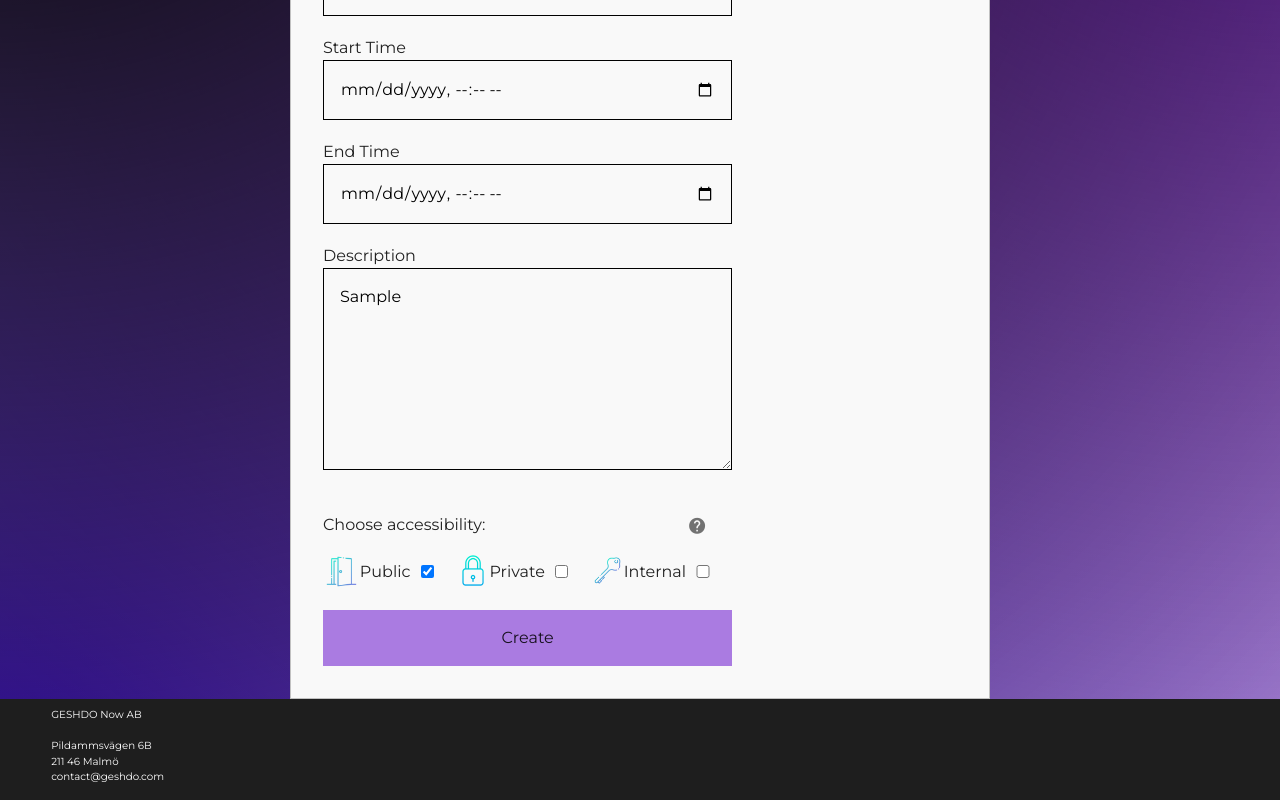
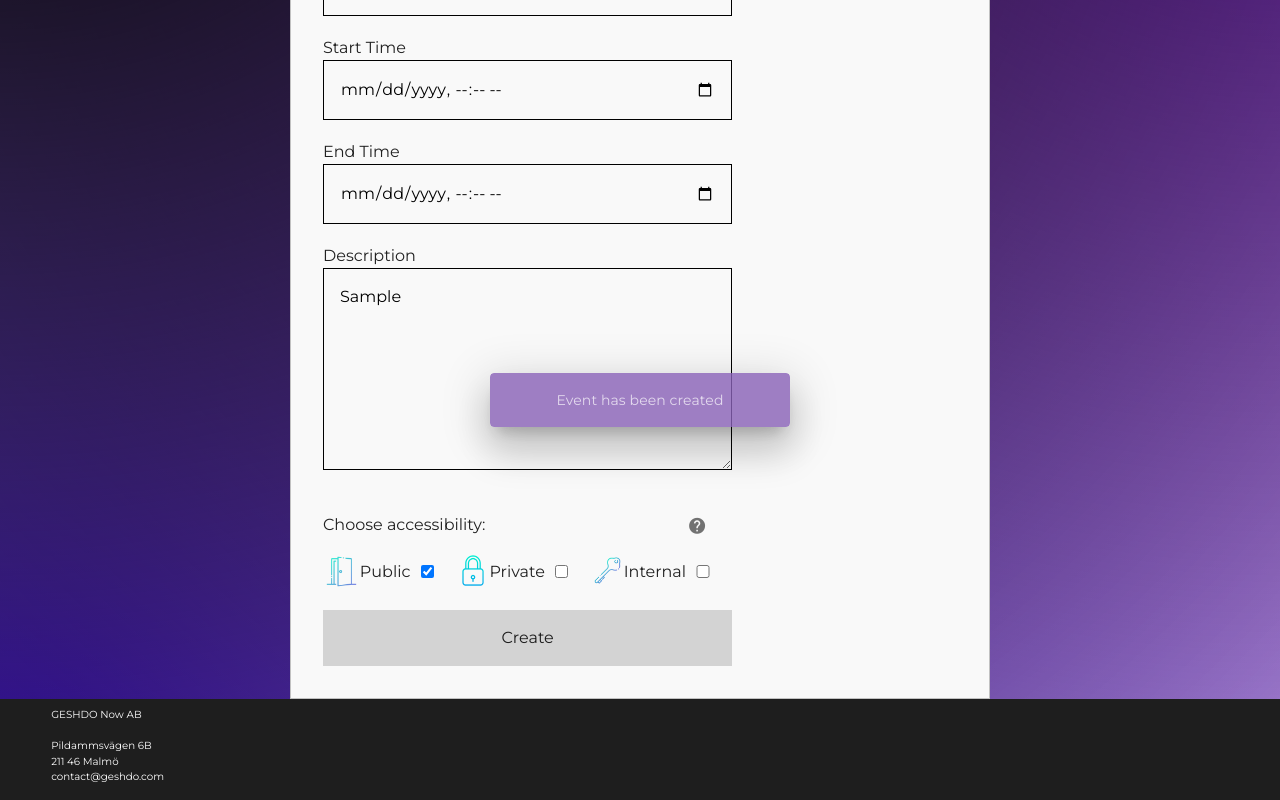
Before and after one commit to MikaelS1000RR/Event-Portal, a Vue app in the folder frontend/: page /create-event in a window 1280 px wide. Both pictures are taken after typing "Sample", "Sample", "Sample" into the empty fields and a click on the button "Create". Shown: the part 330-1130 px from the top of the page. Built offline with nearby package versions, Linux system fonts and the light colour scheme; no server answers.

Commit message:
Added popup and router path to create event

```diff
--- a/frontend/index.css
+++ b/frontend/index.css
@@ -9,7 +9,7 @@
     radial-gradient(at top right, rgb(81, 3, 145), transparent),
     radial-gradient(at bottom left, #4110d4, transparent);
   --buttonPurple: rgba(107, 21, 206, 0.548);
-  --buttonPurpleSecondary:  rgba(136, 97, 182, 0.582);
+  --buttonPurpleSecondary:  rgba(137, 97, 182, 0.808);
 }
 
 body {
--- a/frontend/src/components/Form.vue
+++ b/frontend/src/components/Form.vue
@@ -2,7 +2,6 @@
   <div class="wrapper">
     <h3>Create new event</h3>
     <form @submit.prevent="onCreateEvent">
-
       <p>
         <label id="eventName" for="">Event name</label>
         <input type="text" v-model="eventName" />
@@ -30,8 +29,25 @@
       <div class="accessibility">
         <div class="access-label">
           <p>Choose accessibility:</p>
-      <HelpCircle/>
+          <HelpCircle />
         </div>
+
+           <v-dialog
+      v-model="dialog"
+      hide-overlay
+      persistent
+      width="300"
+    >
+      <v-card
+        color="primary"
+        dark
+      >
+        <v-card-text>
+          Event has been created
+
+        </v-card-text>
+      </v-card>
+    </v-dialog>
 
         <p class="checkbox">
           <img class="door" src="../assets/CreateEventImg/door.png" />
@@ -74,8 +90,6 @@
         <input type="file" name="" id="upload" />
       </p>
 
-
-
       <p>
         <button type="submit" class="btn btn-primary">Create</button>
       </p>
@@ -85,10 +99,10 @@
 
 <script>
 // import axios from 'axios';
-import HelpCircle from '../components/HelpCircle.vue'
+import HelpCircle from "../components/HelpCircle.vue";
 export default {
-  components:{
-HelpCircle
+  components: {
+    HelpCircle,
   },
   data() {
     return {
@@ -103,10 +117,20 @@ HelpCircle
       internalAccess: false,
       access: "public",
       hostId: "061eb70c-7055-4d07-a584-b3c20cd59d73",
+     dialog: false,
+
     };
+  },
+  watch: {
+      dialog (val) {
+        if (!val) return
+
+        setTimeout(() => this.redirect(), 3000)
+      },
     },
   methods: {
     async onCreateEvent() {
+        this.dialog=true;
       const startDateTime = `${this.startTimeAndDate}:59.3528866+02:00`;
       const endDateTime = `${this.endTimeAndDate}:59.3528866+02:00`;
 
@@ -123,10 +147,16 @@ HelpCircle
         hostId: this.hostId,
       };
 
-      console.log('event is form is', createdEvent);
+      console.log("event is form is", createdEvent);
 
       this.$store.commit("setCreatedEvent", createdEvent);
       await this.$store.dispatch("createNewEvent");
+
+    },
+
+    redirect() {
+      this.afterCreate = false;
+      this.$router.push("/");
     },
     disablePublicAndInternal() {
       this.access = "private";
@@ -156,6 +186,22 @@ HelpCircle
 
 body {
   padding-top: 1rem;
+}
+
+
+.v-dialog > .v-card > .v-card__text {
+  padding: 2vh 3vw 2vh 3vw;
+  display: flex;
+
+  justify-content: center;
+}
+
+.v-dialog > .v-card > .v-card__title {
+  font-size: 1.1em !important;
+  font-family: "Montserrat", sans-serif !important;
+}
+.v-application .primary {
+  background-color: var(--buttonPurpleSecondary) !important;
 }
 
 .wrapper {
@@ -225,12 +271,12 @@ form p {
   grid-row: 1 / 2;
 }
 
-.accessibility{
+.accessibility {
   grid-column: 1/2;
-  margin-top:2vh;
+  margin-top: 2vh;
 }
 
-.access-label{
+.access-label {
   display: flex;
   flex-direction: row;
   justify-content: space-between;
@@ -241,7 +287,7 @@ form p {
   flex-direction: row;
   justify-content: center;
   align-items: center;
-  padding-top:2vh;
+  padding-top: 2vh;
 }
 
 #public,
@@ -249,14 +295,15 @@ form p {
 #internal {
   cursor: pointer;
   outline: none;
-  margin-right:1vw;
+  margin-right: 1vw;
 }
 
 .door {
   width: 9%;
 }
 
-.lock, .key {
+.lock,
+.key {
   width: 8%;
   padding-bottom: 0.5%;
 }
```
Lines whose indentation alone changed are shown as unchanged.
